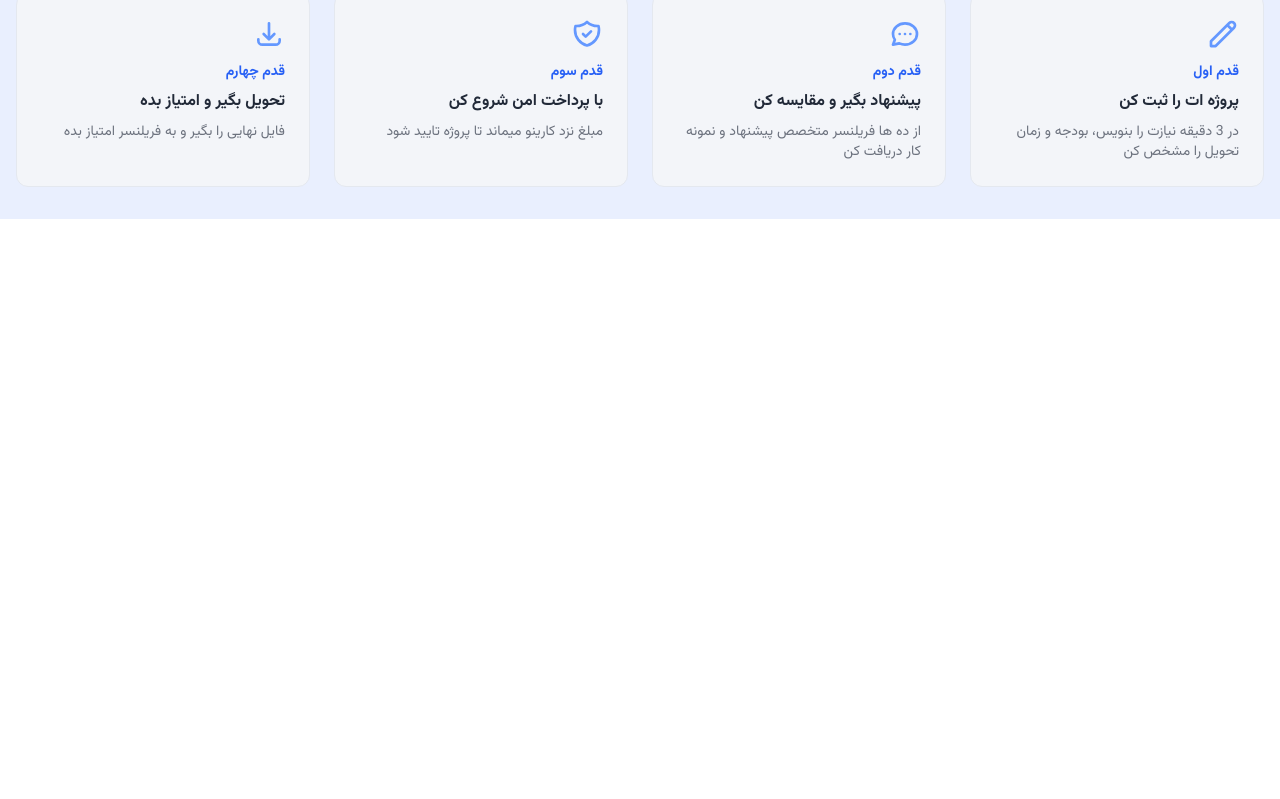
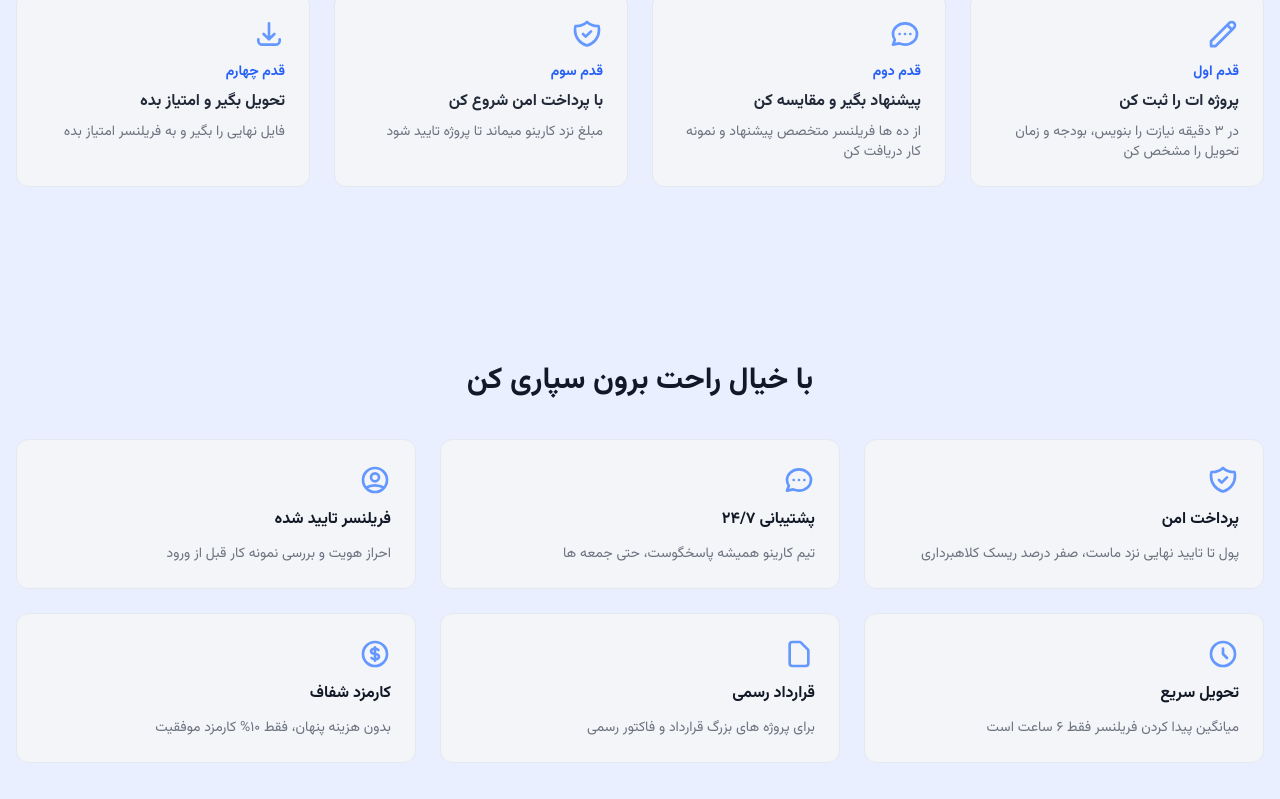
Before and after one commit to amirrezaeiiii/karino, a React (Vite) app: page / in a window 1280 px wide. Shown: the part 1199-1998 px from the top of the page. Before the commit the page ends 1418 px from the top, so only its background shows below. Built offline with nearby package versions, Linux system fonts and the light colour scheme; no server answers.

Commit message:
add new section in home page

```diff
--- a/src/pages/Home.jsx
+++ b/src/pages/Home.jsx
@@ -8,6 +8,10 @@ import {
   HiOutlineChat,
   HiOutlineShieldCheck,
   HiOutlineDownload,
+  HiOutlineUserCircle,
+  HiOutlineClock,
+  HiOutlineDocument,
+  HiOutlineCurrencyDollar,
 } from "react-icons/hi";
 
 const categories = [
@@ -66,7 +70,7 @@ function Home() {
 
       <section className="bg-secondary-100 border border-secondary-200 rounded-xl py-4 px-6 md:px-12">
         <div className="flex flex-col md:flex-row items-center justify-between gap-8">
-          <h2 className="text-md md:text-lg font-bold text-secondary-500 text-right">
+          <h2 className="text-md md:text-lg text-secondary-500 text-right">
             اعتماد بیش از ۲،۰۰۰ کسب و کار ایرانی
           </h2>
           <div className="flex flex-wrap justify-center gap-6 md:gap-12 text-center">
@@ -130,6 +134,28 @@ function Home() {
           ))}
         </div>
       </section>
+
+      <section className="mt-28 py-16 rounded-2xl">
+        <h2 className="text-2xl md:text-3xl font-bold text-secondary-900 text-center mb-10">
+          با خیال راحت برون سپاری کن
+        </h2>
+        <div className="grid grid-cols-2 md:grid-cols-3 gap-6">
+          {features.map((feature) => (
+            <div
+              key={feature.title}
+              className="bg-secondary-100 border border-secondary-200 rounded-xl p-6 flex flex-col items-start gap-3 h-full"
+            >
+              <feature.Icon className="w-8 h-8 text-primary-600" />
+              <span className="block font-bold text-secondary-900 text-sm md:text-base">
+                {feature.title}
+              </span>
+              <span className="block text-secondary-500 text-sm">
+                {feature.description}
+              </span>
+            </div>
+          ))}
+        </div>
+      </section>
     </div>
   );
 }
@@ -140,7 +166,7 @@ const steps = [
   {
    number: "قدم اول",
     title: "پروژه ات را ثبت کن",
-    description:"در 3 دقیقه نیازت را بنویس، بودجه و زمان تحویل را مشخص کن",
+    description:"در ۳ دقیقه نیازت را بنویس، بودجه و زمان تحویل را مشخص کن",
     Icon: HiOutlinePencil,
   },
   {
@@ -156,9 +182,42 @@ const steps = [
     Icon: HiOutlineShieldCheck,
   },
   {
-   number: "قدم چهارم",
+    number: "قدم چهارم",
     title: "تحویل بگیر و امتیاز بده",
     description:"فایل نهایی را بگیر و به فریلنسر امتیاز بده",
     Icon: HiOutlineDownload,
   },
 ];
+
+const features = [
+  {
+    title: "پرداخت امن",
+    description: "پول تا تایید نهایی نزد ماست، صفر درصد ریسک کلاهبرداری",
+    Icon: HiOutlineShieldCheck,
+  },
+  {
+    title: "پشتیبانی ۲۴/۷",
+    description: "تیم کارینو همیشه پاسخگوست، حتی جمعه ها",
+    Icon: HiOutlineChat,
+  },
+  {
+    title: "فریلنسر تایید شده",
+    description: "احراز هویت و بررسی نمونه کار قبل از ورود",
+    Icon: HiOutlineUserCircle,
+  },
+  {
+    title: "تحویل سریع",
+    description: "میانگین پیدا کردن فریلنسر فقط ۶ ساعت است",
+    Icon: HiOutlineClock,
+  },
+  {
+    title: "قرارداد رسمی",
+    description: "برای پروژه های بزرگ قرارداد و فاکتور رسمی",
+    Icon: HiOutlineDocument,
+  },
+  {
+    title: "کارمزد شفاف",
+    description: "بدون هزینه پنهان، فقط ۱۰% کارمزد موفقیت",
+    Icon: HiOutlineCurrencyDollar,
+  },
+];
```
